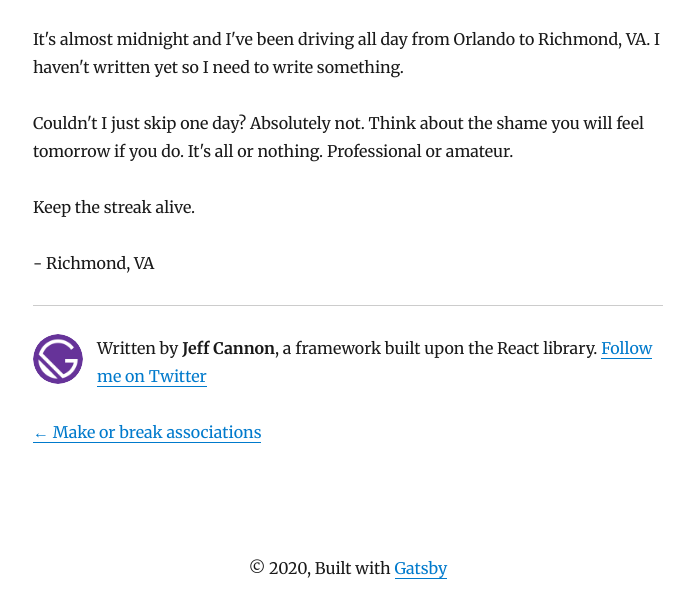
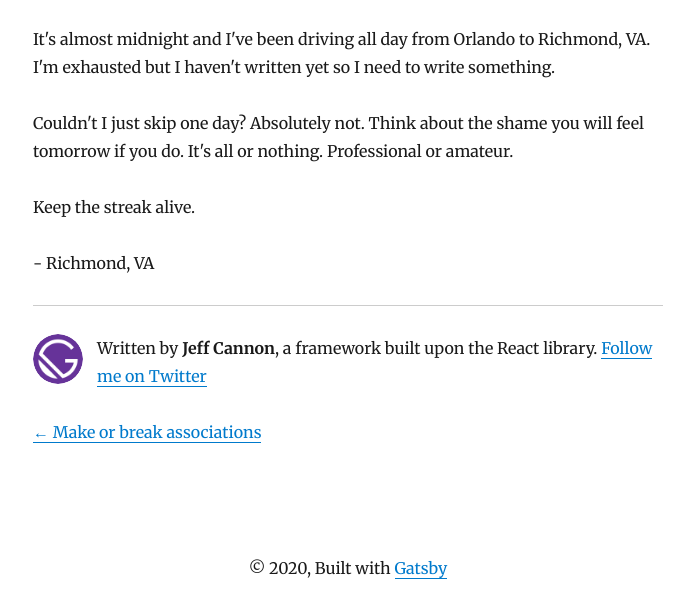
Before and after one commit to jcan37/jeffcannon, a Gatsby site: page /blog/dont-break-the-streak/ in a window 1280 px wide. Shown: the part 198-800 px from the top of the page, without its empty margins (292-983 px from the left). Built offline with nearby package versions, Linux system fonts and the light colour scheme; Gatsby itself is replaced by a stand-in of ours; some packages are replaced by stand-ins of ours.

Commit message:
Update Blog “dont-break-the-streak”

```diff
--- a/content/blog/dont-break-the-streak.md
+++ b/content/blog/dont-break-the-streak.md
@@ -5,7 +5,7 @@ title: Don't break the streak
 description: It's almost midnight and I've been driving all day from Orlando to
   Richmond, VA. I haven't written yet so I need to write something...
 ---
-It's almost midnight and I've been driving all day from Orlando to Richmond, VA. I haven't written yet so I need to write something.
+It's almost midnight and I've been driving all day from Orlando to Richmond, VA. I'm exhausted but I haven't written yet so I need to write something.
 
 Couldn't I just skip one day? Absolutely not. Think about the shame you will feel tomorrow if you do. It's all or nothing. Professional or amateur.
 
```
